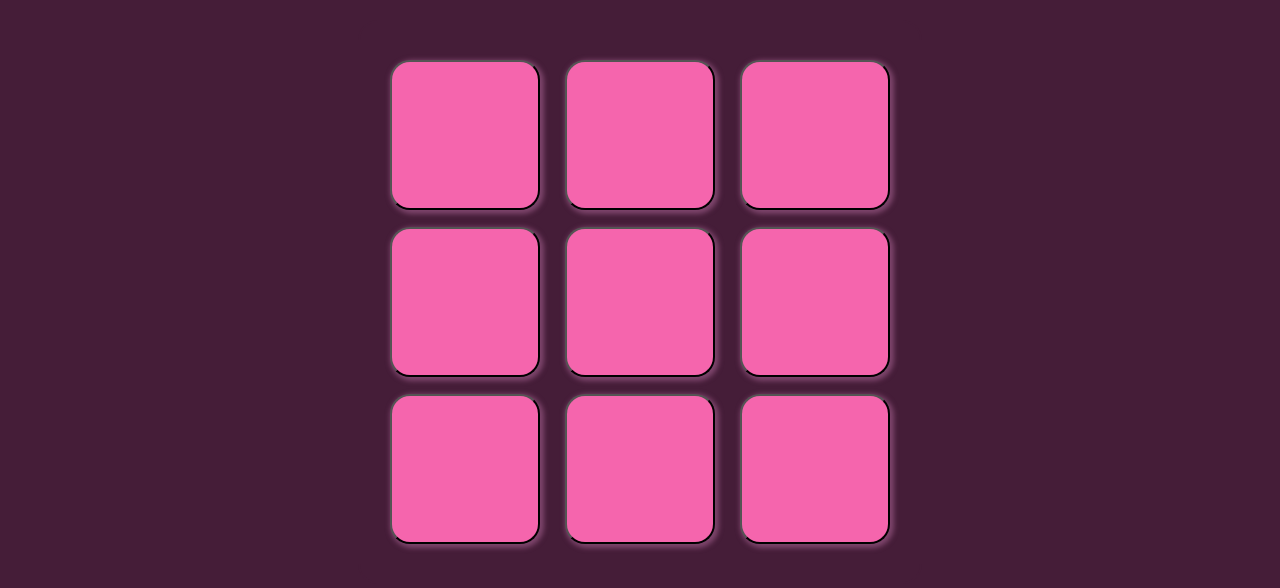
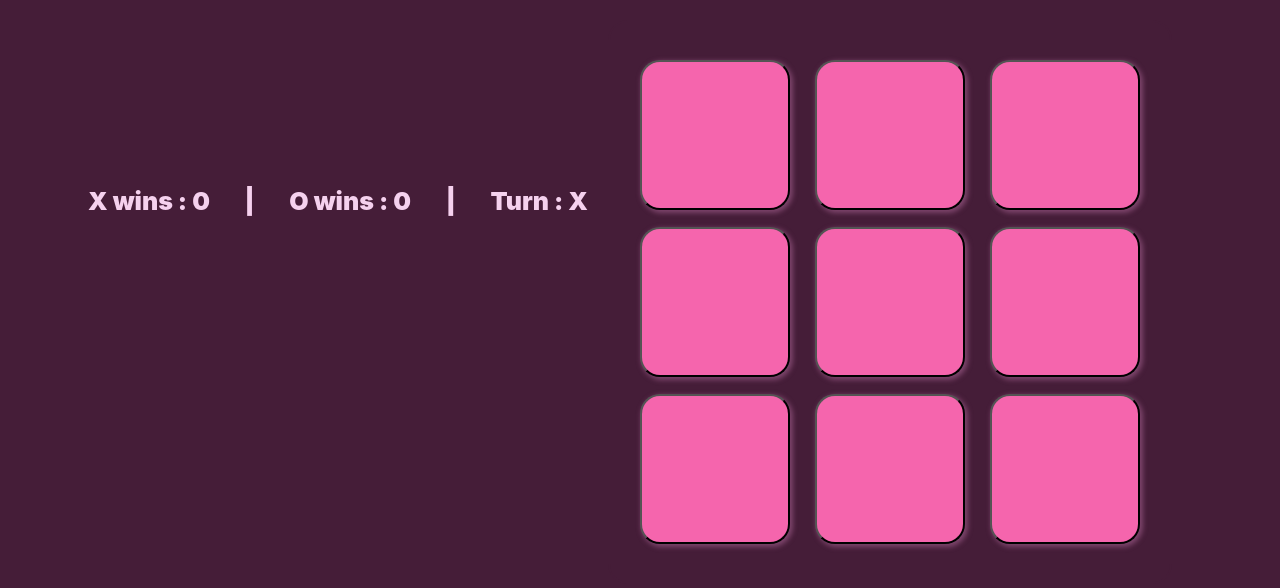
Before and after one commit to lana-qawasmy/TicTacToe, a React (Create React App) app in the folder tictactoe/: page / in a window 1280 px wide. Shown: the top 588 px of the page. Built offline with nearby package versions, Linux system fonts and the light colour scheme.

Commit message:
problem need to be fixed in evaluation function

```diff
--- a/tictactoe/src/App.css
+++ b/tictactoe/src/App.css
@@ -1,4 +1,8 @@
 body {
   text-align: center;
   background-color: rgb(69, 29, 56);
+  display: flex;
+  flex-direction: column;
+  justify-content: center;
+  align-items: center;
 }
--- a/tictactoe/src/App.js
+++ b/tictactoe/src/App.js
@@ -5,10 +5,20 @@ import { useState } from 'react';
 
 function App() {
   const [turn , setTurn] = useState ('X') ;
+  const [winner , setWinner] = useState ({xWin : 0 , oWin : 0}) ;
   const flipTurn = (newTurn) => setTurn (newTurn);
+  const addWin = (newWineer) => {
+    const temp = {...winner} ;
+    if (newWineer === 'X')
+      temp.xWin ++ ;
+    if (newWineer === 'O')
+      temp.oWin ++ ;
+    setWinner (temp) ;
+    console.log ('winner' , temp) ;
+  }
   return (
     <div className="App">
-      <Board turn = {turn}  onChange = {flipTurn}/>
+      <Board turn = {turn} winner = {winner} onWin = {addWin}  onChange = {flipTurn}/>
     </div>
   );
 }
--- a/tictactoe/src/components/board/board.component.jsx
+++ b/tictactoe/src/components/board/board.component.jsx
@@ -14,13 +14,43 @@ const Board = (props) => {
     //         console.log ('content' , content) ;
     //     }
     // }
+    const [winner , setWinner] = useState ('none') ;
+    const evaluate = () => {
+
+        if (content[0] === content[1] && content[0] === content[2] && content[0] !== '')
+            {setWinner (content[0]) ;}
+        if (content[3] === content[4] && content[3] === content[5] && content[3] !== '')
+            {setWinner (content[3]) ;}
+        if (content[6] === content[7] && content[6] === content[8] && content[6] !== '')
+            {setWinner (content[6]) ;}
+        if (content[0] === content[3] && content[0] === content[6] && content[0] !== '')
+            {setWinner (content[0]) ;}
+        if (content[1] === content[4] && content[1] === content[7] && content[1] !== '')
+            {setWinner (content[1]) ;}
+        if (content[2] === content[5] && content[2] === content[8] && content[2] !== '')
+            {setWinner (content[3]) ;}
+        if (content[0] === content[4] && content[0] === content[8] && content[0] !== '')
+            {setWinner (content[0]) ;}
+        if (content[2] === content[4] && content[2] === content[6] && content[2] !== '')
+            {setWinner (content[2]) ;}
+        const thereIsEmptyCells = false ;
+        content.forEach(element => {
+            if (element === '')
+                thereIsEmptyCells = true ;
+        });
+        setWinner (thereIsEmptyCells ? '' : 'draw') ;
+        console.log ('current winner' , winner) ;
+        return winner ;
+    }
 
   return (
     <div>
         <div className="infoBoard">
-            <span></span>
-            <span></span>
-            <span></span>
+            <span>X wins : {props.winner.xWin}</span>
+            <span>| </span>
+            <span>O wins : {props.winner.oWin}</span>
+            <span>| </span>
+            <span>Turn : {props.turn}</span>
         </div>
         <div className="boardContent">
             {
@@ -33,14 +63,18 @@ const Board = (props) => {
                         props.onChange (props.turn === 'X' ? 'O' : 'X') ;
                         setContent (newContent) ;
                         console.log ('content' , content) ;
+                        props.onWin (() => evaluate) ;
                     }
+                    // console.log ('current winner' , winner) ;
                 } }
+                className = {item == '' ? '' : 'filled'}
                 >{item} </button>
                 )
             }
+            {evaluate}
         </div>
     </div>
   )
 }
 
-export default Board
+export default Board;
--- a/tictactoe/src/components/board/board.css
+++ b/tictactoe/src/components/board/board.css
@@ -12,6 +12,7 @@
     border-radius: 20px;
     /* flex-basis: 30%; */
 }
+
 .boardContent button {
     width: 150px ;
     height: 150px ;
@@ -22,5 +23,29 @@
     border-radius: 20px;
     font-size: 60px;
     font-weight: 900;
-    box-shadow: 2px 2px 5px 2px rgb(126, 69, 108);
+    box-shadow: 2px 2px 5px 1px rgb(126, 69, 108);
+    outline: none;
+    color: #fff;
 }
+
+.boardContent button:hover {
+    position: relative;
+    bottom: 1px ;
+    left: -1px ;
+    box-shadow: 4px 4px 3px 2px rgb(126, 69, 108);
+}
+
+.boardContent button.filled {
+    background-color: rgb(215, 62, 139);
+}
+
+.infoBoard {
+    display: inline-flex;
+    height: 50px;
+    width: 500px;
+    margin-top: 20px;
+    justify-content: space-between;
+    font-size: 25px;
+    font-weight: 900;
+    color: rgb(245, 209, 238);
+}
--- a/tictactoe/src/index.js
+++ b/tictactoe/src/index.js
@@ -6,9 +6,9 @@ import reportWebVitals from './reportWebVitals';
 
 const root = ReactDOM.createRoot(document.getElementById('root'));
 root.render(
-  <React.StrictMode>
+  // <React.StrictMode>
     <App />
-  </React.StrictMode>
+  // </React.StrictMode>
 );
 
 // If you want to start measuring performance in your app, pass a function
```
